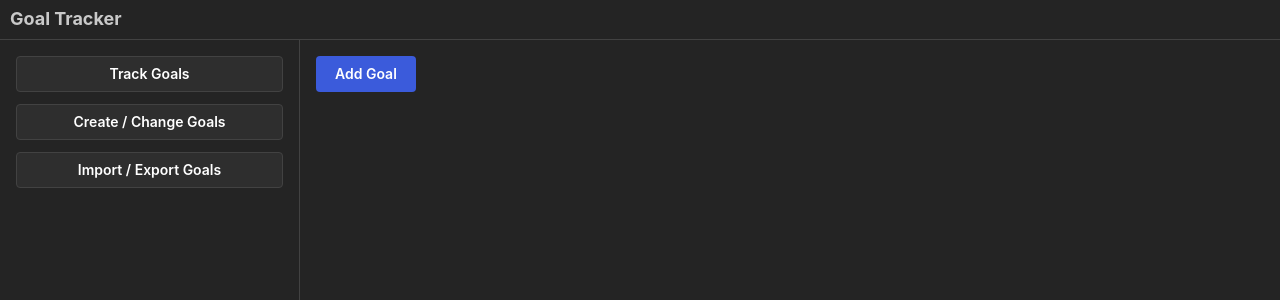
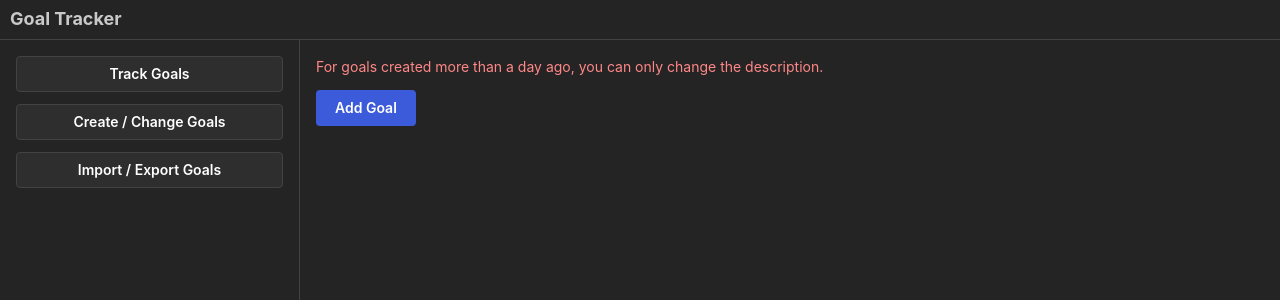
Before and after one commit to amittras-pal/goal-tracker, a React (Vite) app: page /#/configurator in a window 1280 px wide. Shown: the top 300 px of the page. Built offline with nearby package versions, Linux system fonts and the light colour scheme.

Commit message:
Simplify notice message on configurator.

```diff
--- a/src/modules/configurator/index.tsx
+++ b/src/modules/configurator/index.tsx
@@ -46,6 +46,10 @@ export default function Configurator() {
         navigate("/tracker");
       })}
     >
+      <Text mb="sm" c="red" fz="sm">
+        For goals created more than a day ago, you can only change the
+        description.
+      </Text>
       {fields.map((field, index) => {
         const blocked = !field.createdOn
           ? false
@@ -61,12 +65,6 @@ export default function Configurator() {
               backgroundColor: theme.colors.dark[6],
             })}
           >
-            {blocked && (
-              <Text mb="sm" c="red" fz="sm">
-                Goals which were created more than 1 day ago can only get their
-                description changed.
-              </Text>
-            )}
             <TextInput
               withAsterisk
               placeholder="Goal Title"
@@ -74,6 +72,11 @@ export default function Configurator() {
               label="Goal Title"
               {...register(`goals.${index}.title`)}
               disabled={blocked}
+              description={
+                blocked
+                  ? `Created on ${dayjs(field.createdOn).format("DD MMM, YY")}`
+                  : undefined
+              }
             />
             <Textarea
               {...register(`goals.${index}.description`)}
```
